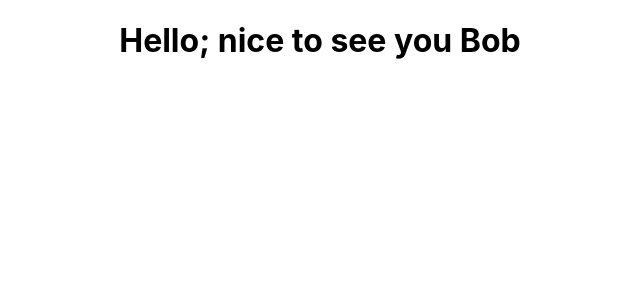
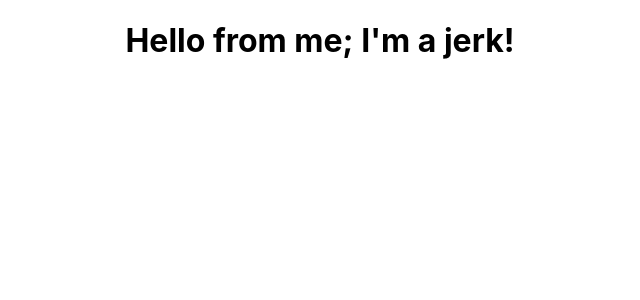
Before and after one commit to HollyT85/react-intro, a React (Create React App) app in the folder my-app/: page / in a window 1280 px wide. Shown: the top 300 px of the page, without its empty margins (320-960 px from the left). Built offline with nearby package versions, Linux system fonts and the light colour scheme.

Commit message:
stateful

```diff
--- a/my-app/src/App.js
+++ b/my-app/src/App.js
@@ -1,11 +1,11 @@
 import logo from './logo.svg';
 import './App.css';
-import FunctionalGreetingWithProps from './components/FunctionalGreetingWithProps';
+import StatefulGreeting from './components/StatefulGreeting';
 
 function App() {
   return (
     <div className="App">
-      <FunctionalGreetingWithProps greeting="nice to see you" name="Bob"/>
+      <StatefulGreeting greeting="I'm a jerk!" />
     </div>
   );
 }
--- /dev/null
+++ b/my-app/src/components/StatefulGreeting.js
@@ -0,0 +1,9 @@
+import React from "react";
+
+class StatefulGreeting extends React.Component {
+    render() {
+        return <h1>Hello from me; {this.props.greeting}</h1>
+    }
+};
+
+export default StatefulGreeting;
```
